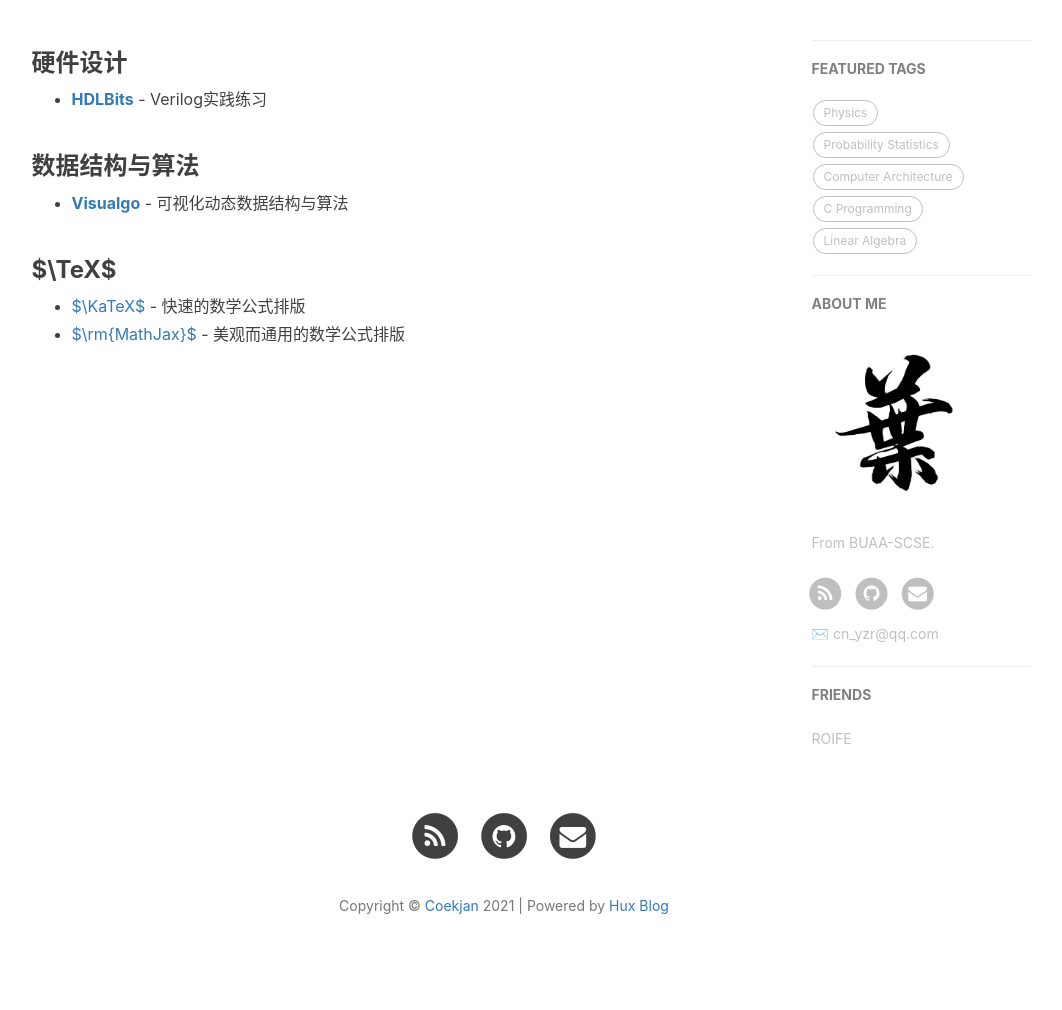
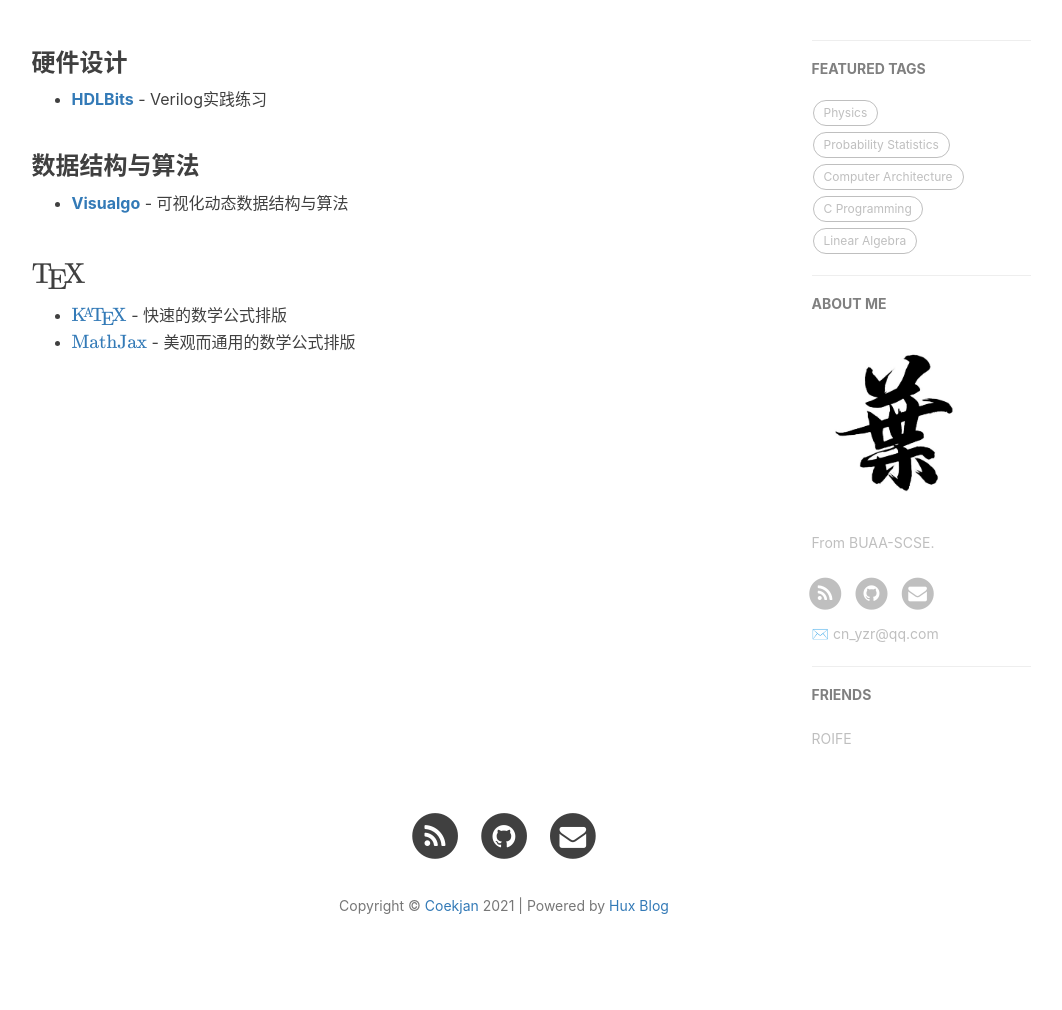
Before and after one commit to Coekjan/coekjan.github.io, a Jekyll site: the page built from 1-resources.html, in a window 1280 px wide. Shown: the part 418-1428 px from the top of the page, without its empty margins (136-1198 px from the left). Built offline with Jekyll 4.4.1, drawn with Linux system fonts in a browser that asks for light colours; nearby versions of some CDN libraries; comment, search, counter and statistics services are not loaded.

Commit message:
Update page.html

```diff
--- a/_layouts/page.html
+++ b/_layouts/page.html
@@ -60,15 +60,6 @@ layout: default
                 </ul>
                 {% endif %}
             </div>
-            {% if page.mathjax %}
-            <!-- add support for mathjax-->
-            {% include mathjax_support.html %}
-            {% endif %}
-
-            {% if page.katex %}
-            <!-- add support for katex-->
-            {% include katex_support.html %}
-            {% endif %}
         {% else %}
 
 <!-- USE SIDEBAR -->
@@ -223,3 +214,13 @@ layout: default
         {% endif %}
 	</div>
 </div>
+
+{% if page.mathjax %}
+<!-- add support for mathjax-->
+{% include mathjax_support.html %}
+{% endif %}
+
+{% if page.katex %}
+<!-- add support for katex-->
+{% include katex_support.html %}
+{% endif %}
```
